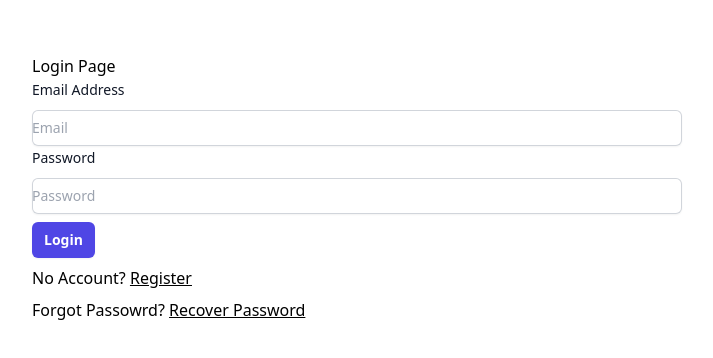
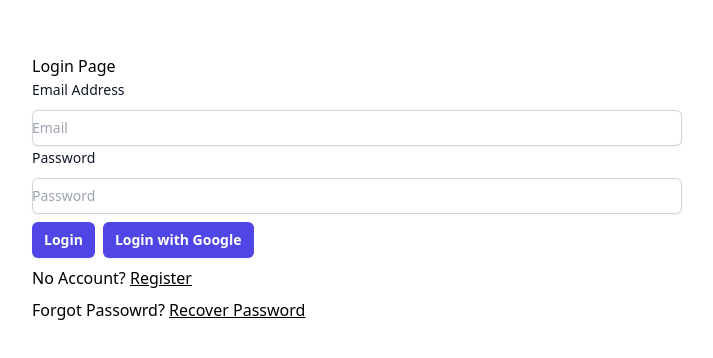
Before and after one commit to rayhankabir-me/firebase-authentication-reactapp, a React (Vite) app: page /login in a window 1280 px wide. Shown: the part 146-504 px from the top of the page, without its empty margins (283-996 px from the left). Built offline with nearby package versions, Linux system fonts and the light colour scheme.

Commit message:
google login

```diff
--- a/src/firebase.js
+++ b/src/firebase.js
@@ -3,8 +3,10 @@ import { initializeApp } from "firebase/app";
 import {
   createUserWithEmailAndPassword,
   getAuth,
+  GoogleAuthProvider,
   sendPasswordResetEmail,
   signInWithEmailAndPassword,
+  signInWithPopup,
 } from "firebase/auth";
 // TODO: Add SDKs for Firebase products that you want to use
 // https://firebase.google.com/docs/web/setup#available-libraries
@@ -22,6 +24,7 @@ const firebaseConfig = {
 // Initialize Firebase
 const app = initializeApp(firebaseConfig);
 const auth = getAuth(app);
+const googleProvider = new GoogleAuthProvider();
 
 const registerWithEmailAndPassword = async (email, password) => {
   // eslint-disable-next-line no-useless-catch
@@ -57,8 +60,20 @@ const passwordReset = async (email) => {
   }
 };
 
+const googleLogin = async () => {
+  // eslint-disable-next-line no-useless-catch
+  try {
+    const response = await signInWithPopup(auth, googleProvider);
+    const user = response.user;
+    return user;
+  } catch (error) {
+    throw error;
+  }
+};
+
 export {
   auth,
+  googleLogin,
   loginWithEmailAndPassword,
   passwordReset,
   registerWithEmailAndPassword,
--- a/src/page/Login.jsx
+++ b/src/page/Login.jsx
@@ -1,7 +1,7 @@
 import { useState } from "react";
 import { NavLink, useNavigate } from "react-router-dom";
 import { toast } from "react-toastify";
-import { loginWithEmailAndPassword } from "../firebase";
+import { googleLogin, loginWithEmailAndPassword } from "../firebase";
 
 export default function Login() {
   const [email, setEmail] = useState("");
@@ -22,6 +22,15 @@ export default function Login() {
         pauseOnHover: true,
         theme: "light",
       });
+      navigate("/home");
+    } catch (error) {
+      console.log(error);
+    }
+  };
+
+  const handleGoogleLogin = async () => {
+    try {
+      await googleLogin();
       navigate("/home");
     } catch (error) {
       console.log(error);
@@ -76,6 +85,12 @@ export default function Login() {
           >
             Login
           </button>
+          <button
+            className="mt-2 ml-2 rounded-md bg-indigo-600 px-3 py-2 text-sm font-semibold text-white shadow-sm hover:bg-indigo-500 focus-visible:outline focus-visible:outline-2 focus-visible:outline-offset-2 focus-visible:outline-indigo-600"
+            onClick={handleGoogleLogin}
+          >
+            Login with Google
+          </button>
 
           <p className="my-2">
             No Account?{" "}
```
